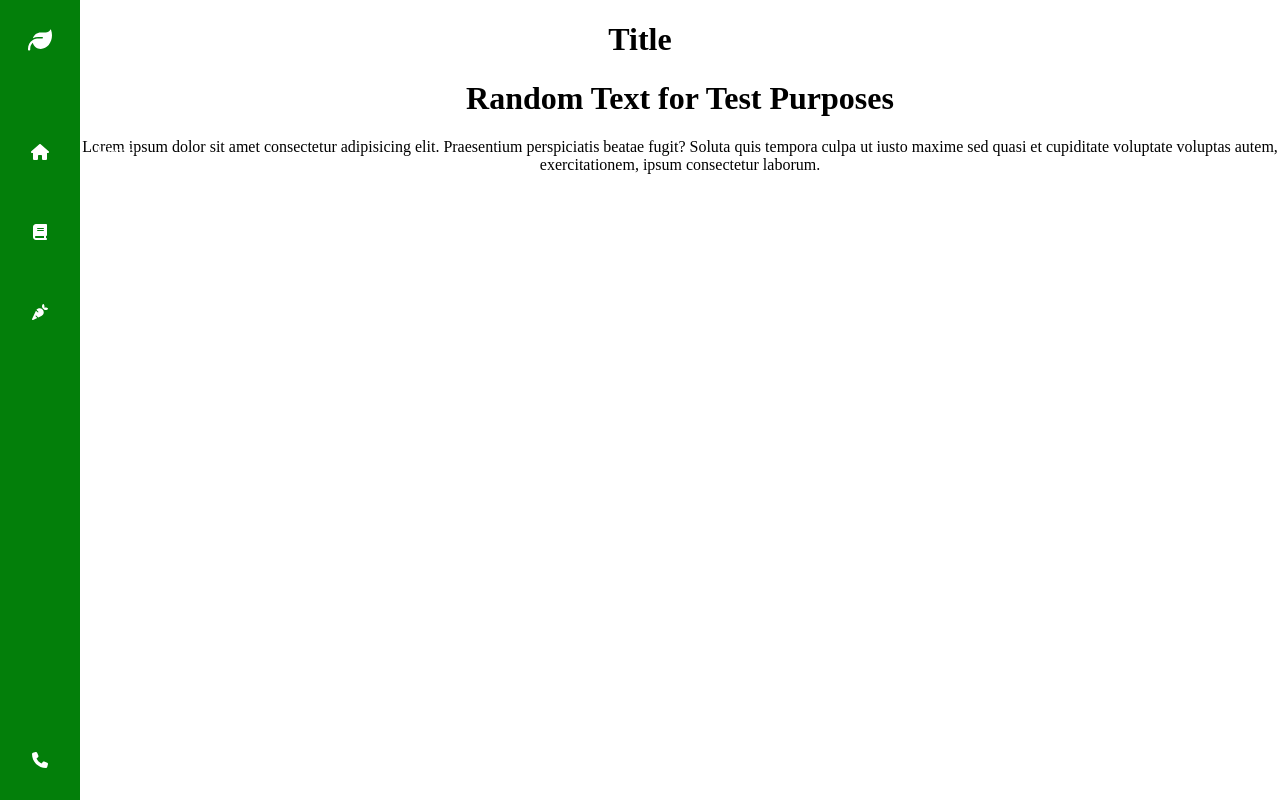
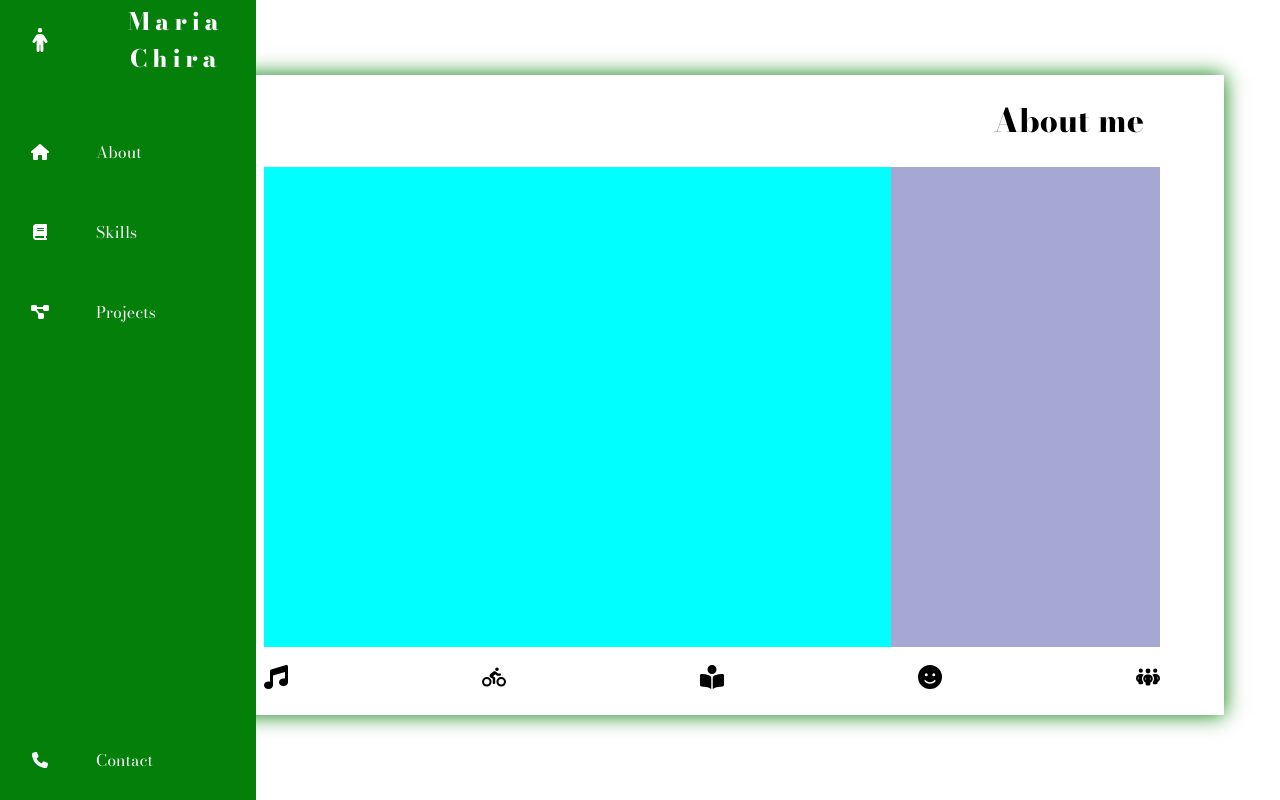
Before and after one commit to MariaChira/veggies-landing-page, a React (Create React App) app: page / in a window 1280 px wide. Built offline with nearby package versions, Linux system fonts and the light colour scheme.

Commit message:
changed icons, home layout, added text

```diff
--- a/public/index.html
+++ b/public/index.html
@@ -10,6 +10,9 @@
       content="Web site created using create-react-app"
     />
     <link rel="apple-touch-icon" href="%PUBLIC_URL%/logo192.png" />
+    <link rel="preconnect" href="https://fonts.googleapis.com">
+    <link rel="preconnect" href="https://fonts.gstatic.com" crossorigin>
+    <link href="https://fonts.googleapis.com/css2?family=Bodoni+Moda:wght@400;800&display=swap" rel="stylesheet">
     <!--
       manifest.json provides metadata used when your web app is installed on a
       user's mobile device or desktop. See https://developers.google.com/web/fundamentals/web-app-manifest/
@@ -24,7 +27,8 @@
       work correctly both with client-side routing and a non-root public URL.
       Learn how to configure a non-root public URL by running `npm run build`.
     -->
-    <title>Vegan Restaurant</title>
+    <title>Maria Chira</title>
+    <link rel="icon" type="image/png" href="assets/images/heart-gf7ae0a57a_1280.png" >
   </head>
   <body>
     <noscript>You need to enable JavaScript to run this app.</noscript>
--- a/src/App.js
+++ b/src/App.js
@@ -2,12 +2,13 @@ import { BrowserRouter as Router, Routes, Route } from "react-router-dom";
 
 import './App.css';
 
-import Home from "./components/home/home-component";
-import Menu from "./components/menu/menu-component";
-import Ingredients from "./components/ingredients/ingredients-component";
-import Contact from "./components/contact/contact-component";
 import Header from "./components/header/header-component";
-import FourZeroFour from "./components/fourZeroFour/fourZeroFour-component";
+import Home from "./pages/home/home-component";
+import Menu from "./pages/menu/menu-component";
+import Ingredients from "./pages/ingredients/ingredients-component";
+import Contact from "./pages/contact/contact-component";
+import FourZeroFour from "./pages/fourZeroFour/fourZeroFour-component";
+
 
 function App() {
   const links = [
@@ -39,8 +40,8 @@ function App() {
 
   return (
     <div className="App">
-     <h1>Title</h1>
      <Header />
+     <Home />
 
     </div>
   );
--- a/src/components/header/header-component.jsx
+++ b/src/components/header/header-component.jsx
@@ -1,7 +1,7 @@
 import React from "react"
 import './header-styles.css'
 import { FontAwesomeIcon } from '@fortawesome/react-fontawesome'
-import { faCoffee, faAppleWhole, faMugHot, faHome, faCarrot, faBook, faLeaf, faPhone } from '@fortawesome/free-solid-svg-icons'
+import { faHome, faProjectDiagram, faBook, faPerson, faPhone } from '@fortawesome/free-solid-svg-icons'
 
 const Header = () => {
 
@@ -11,24 +11,24 @@ const Header = () => {
         <ul className="navbar-nav">
           <li className="logo">
             <a href="#" className="nav-link">
-            <FontAwesomeIcon className="icons" icon={faLeaf} />
-             <span className="link-text">Veggies</span>
+            <FontAwesomeIcon className="icons" icon={faPerson} />
+             <span className="link-text">Maria Chira</span>
             </a>
           </li>
           <li className="nav-item">
            <a href="#" className="nav-link">
            <FontAwesomeIcon className="icons" icon={faHome} />
-            <span className="link-text">Home</span>
+            <span className="link-text">About</span>
            </a>
          </li> <li className="nav-item">
            <a href="#" className="nav-link">
            <FontAwesomeIcon className="icons" icon={faBook} />
-            <span className="link-text">Menu</span>
+            <span className="link-text">Skills</span>
            </a>
          </li> <li className="nav-item">
            <a href="#" className="nav-link">
-           <FontAwesomeIcon className="icons" icon={faCarrot} />
-            <span className="link-text">Ingredients</span>
+           <FontAwesomeIcon className="icons" icon={faProjectDiagram} />
+            <span className="link-text">Projects</span>
            </a>
          </li> <li className="nav-item">
            <a href="#" className="nav-link">
@@ -38,10 +38,6 @@ const Header = () => {
          </li>
         </ul>
       </nav>
-      <main>
-      <h1>Random Text for Test Purposes</h1>
-      <p>Lorem ipsum dolor sit amet consectetur adipisicing elit. Praesentium perspiciatis beatae fugit? Soluta quis tempora culpa ut iusto maxime sed quasi et cupiditate voluptate voluptas autem, exercitationem, ipsum consectetur laborum.</p>
-    </main>
       </div>
 
     )
--- a/src/components/header/header-styles.css
+++ b/src/components/header/header-styles.css
@@ -7,9 +7,7 @@
     --bg-secondary: #037F0A;
 }
 
-main {
-    margin-left: 5rem;
-}
+
 ul{
     margin: 0;
     padding: 0;
@@ -19,6 +17,7 @@ ul{
     position: fixed;
     background-color: var(--bg-secondary);
     transition: width 200ms ease;
+    z-index:2;
 }
 .navbar-nav{
     list-style: none;
--- a/src/components/home/home-component.jsx
+++ /dev/null
@@ -1,8 +0,0 @@
-const Home = () => {
-    return(
-        <div className="home-container">
-            <h1>My title</h1>
-        </div>
-    )
-}
-export default Home;
--- a/src/index.css
+++ b/src/index.css
@@ -5,11 +5,12 @@ body {
   padding: 0;
   display: flex;
 
+
 }
 body::-webkit-scrollbar {
-  background: #1e1e24;
+  background: green;
 }
 
 body::-webkit-scrollbar-track {
-background:#037F0A;
+background:#eeeeee;
 }
--- /dev/null
+++ b/src/pages/home/home-component.jsx
@@ -0,0 +1,23 @@
+import "./home-styles.css";
+import { FontAwesomeIcon } from '@fortawesome/react-fontawesome';
+import { faMusic, faBiking, faBookReader, faSmile, faPeopleGroup } from '@fortawesome/free-solid-svg-icons'
+
+const Home = () => {
+  return (
+    <div className="home-container">
+      <h1>About me</h1>
+      <div className="wrapper-container">
+      <div className="text-container"></div>
+      <div className="image-container"></div>
+      </div>
+     <div className="icons-container">
+     <FontAwesomeIcon className="hobby-icon" icon={faMusic} />
+     <FontAwesomeIcon className="hobby-icon" icon={faBiking} />
+     <FontAwesomeIcon className="hobby-icon" icon={faBookReader} />
+     <FontAwesomeIcon className="hobby-icon" icon={faSmile} />
+     <FontAwesomeIcon className="hobby-icon" icon={faPeopleGroup} />
+     </div>
+    </div>
+  );
+};
+export default Home;
--- /dev/null
+++ b/src/pages/home/home-styles.css
@@ -0,0 +1,57 @@
+.home-container {
+    width: 100vw;
+    height: 80vh;
+    background-color: white;
+    box-shadow: 0px 0px 20px 0px #037F0A;
+    position: absolute;
+    top:75px;
+    left:200px;
+
+
+}
+
+h1{
+    text-align: end;
+    margin-right: 5rem;
+}
+.wrapper-container{
+    width:70vw;
+    height:60vh;
+    margin:10px auto;
+    background-color: cadetblue;
+    display: flex;
+    justify-content: center;
+    align-items: center;
+}
+.text-container{
+width:70%;
+height:100%;
+background-color: aqua;
+}
+.image-container{
+    width:30%;
+    height:100%;
+    background-color: rgb(167, 167, 211);
+}
+.icons-container{
+    width:70vw;
+    height: 5vh;
+    display:flex;
+    justify-content: space-between;
+    align-items: center;
+    margin:0.5rem auto;
+
+}
+.hobby-icon{
+    width:1.5rem;
+    height: 1.5rem;
+
+}
+
+
+
+@media only screen and (min-width: 600px){
+.home-container{
+    width: 80vw;
+}
+}
```
Also changed, not shown: public/assets/images/heart-gf7ae0a57a_1280.png (added), src/pages/contact/contact-component.jsx (renamed from src/components/contact/contact-component.jsx), src/pages/fourZeroFour/fourZeroFour-component.jsx (renamed from src/components/fourZeroFour/fourZeroFour-component.jsx), src/pages/ingredients/ingredients-component.jsx (renamed from src/components/ingredients/ingredients-component.jsx), src/pages/menu/menu-component.jsx (renamed from src/components/menu/menu-component.jsx).
